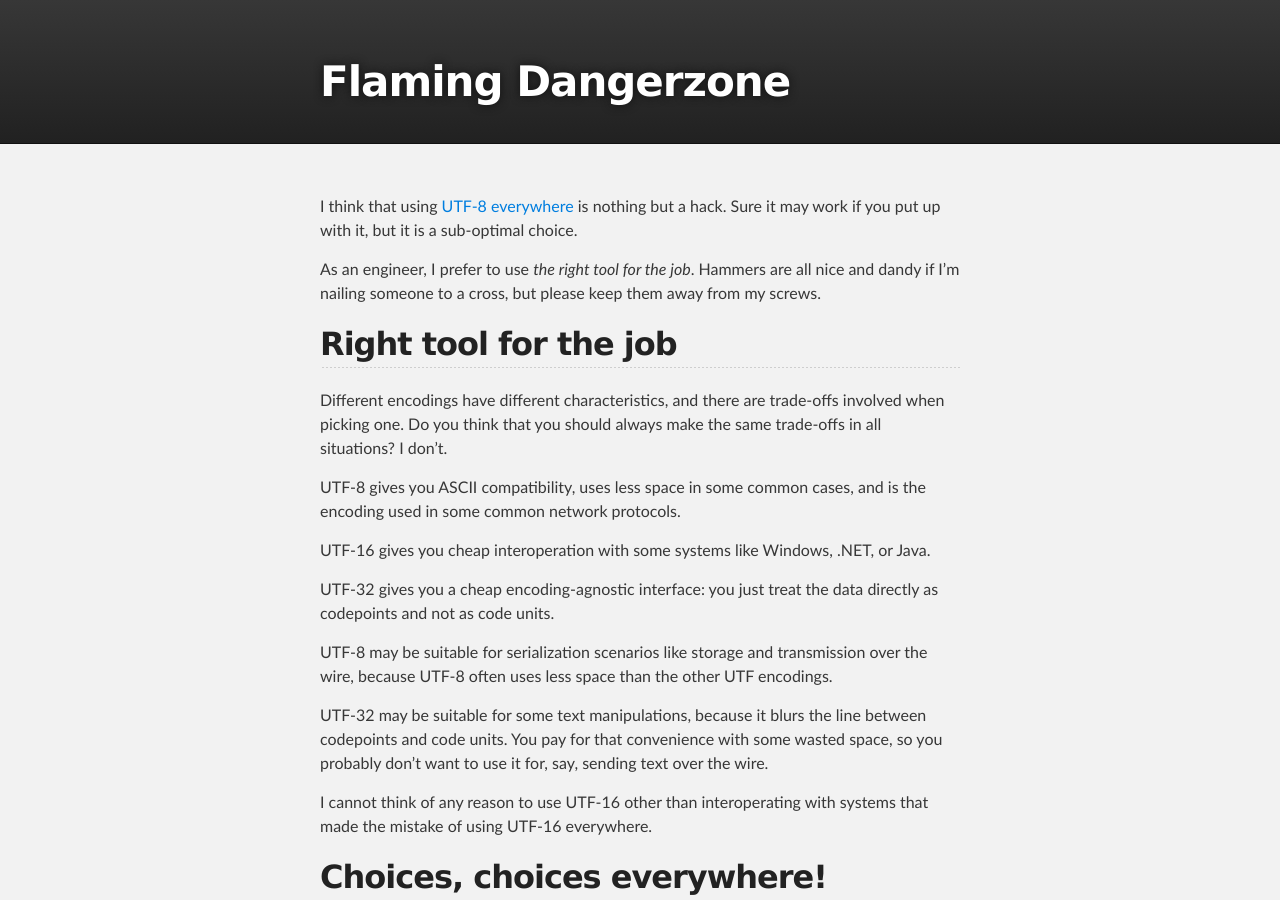
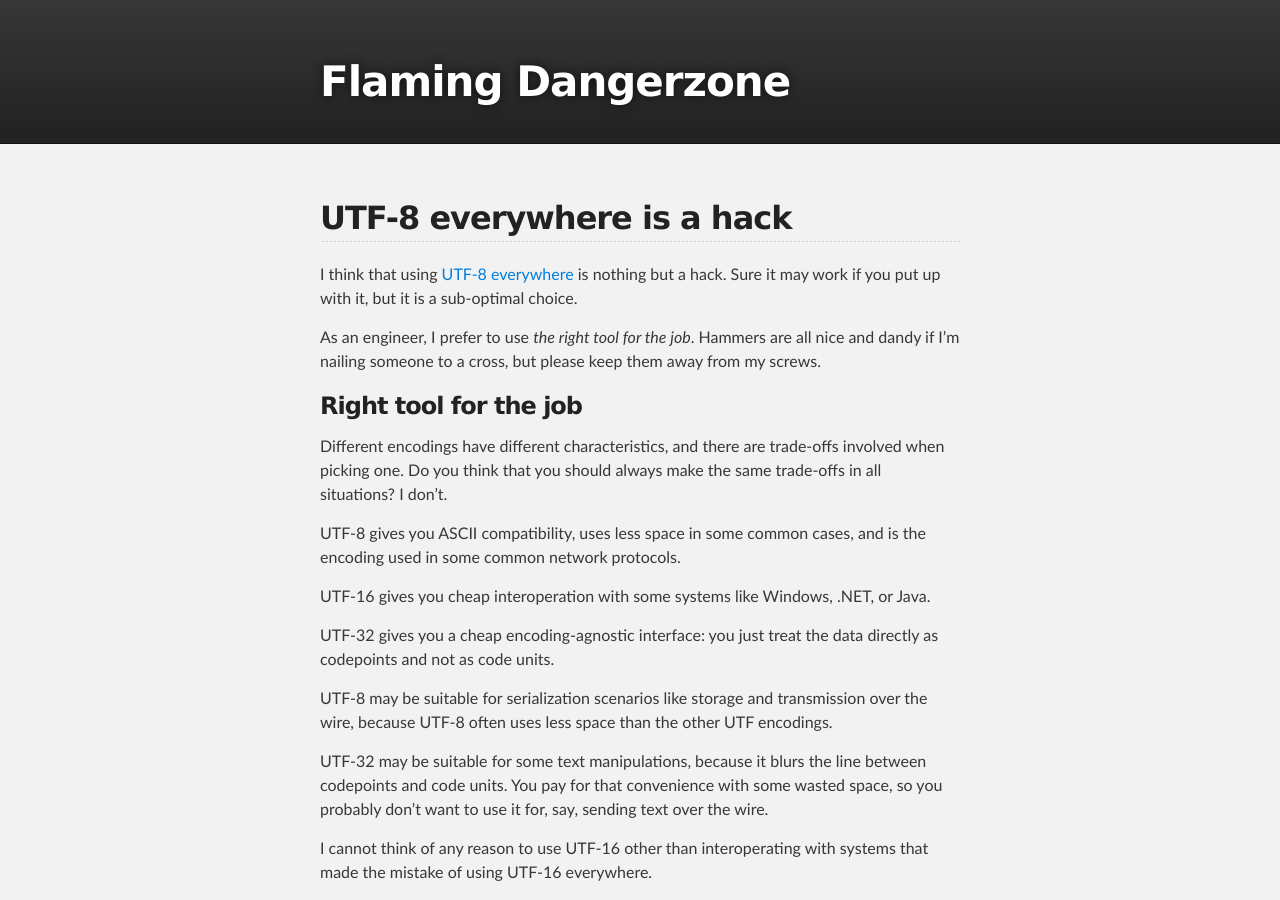
Before and after one commit to rmartinho/flamingdangerzone, a Jekyll site: the page built from other/utf8-everywhere.markdown, in a window 1280 px wide and 900 px high. Built offline with Jekyll 4.4.1, drawn with Linux system fonts in a browser that asks for light colours.

```diff
--- a/articles/utf8-everywhere.markdown
+++ b/other/utf8-everywhere.markdown
@@ -2,6 +2,8 @@
 layout: default
 title: How I want to use Unicode in C++
 ---
+
+## UTF-8 everywhere is a hack
 
 I think that using [UTF-8 everywhere][manifesto] is nothing but a hack. Sure it
 may work if you put up with it, but it is a sub-optimal choice.
@@ -10,7 +12,7 @@ As an engineer, I prefer to use *the right tool for the job*. Hammers are all
 nice and dandy if I'm nailing someone to a cross, but please keep them away from
 my screws.
 
-## Right tool for the job
+### Right tool for the job
 
 Different encodings have different characteristics, and there are trade-offs
 involved when picking one. Do you think that you should always make the same
@@ -36,7 +38,7 @@ wire.
 I cannot think of any reason to use UTF-16 other than interoperating with systems
 that made the mistake of using UTF-16 everywhere.
 
-## Choices, choices everywhere!
+### Choices, choices everywhere!
 
 Encoded in UTF-32, the King James version of the Bible uses a whopping sixteen
 megabytes of memory. Now consider how much text your application is manipulating
@@ -64,7 +66,7 @@ fashionista will pick whatever the latest trend is.
 But this hammer-screw argument I just made is not the reason I don't like
 http://utf8everywhere.org.
 
-## Text is text is text
+### Text is text is text
 
 The reason I don't like http://utf8everywhere.org is that it focuses on
 the wrong details. I believe the encoding is irrelevant for most text-related
@@ -81,7 +83,7 @@ As if text were not complex enough when made of Unicode codepoints, you are
 telling me that I should use text made of code units? No!  That simply does not
 make any sense for me.
 
-## One does not simply use a string
+### One does not simply use a string
 
 No, don't give me `std::string`. `std::string` is nothing but a `vector<char>`
 that keeps an extra null character at the end and has an enormous interface that
@@ -95,7 +97,7 @@ tool for the job.
 
 But I want more.
 
-## Use ALL the encodings!
+### Use ALL the encodings!
 
 I want the interfaces to be agnostic of encoding but I don't want the encoding
 to be chosen for me. I want to choose the right tool for the job. I want an
@@ -106,7 +108,7 @@ I want the interfaces to provide me with the tools for *serializing and
 deserializing text* to and from whatever other encodings I might need. The right
 tool for one job is not the right tool for all jobs.
 
-## Invariants or GTFO
+### Invariants or GTFO
 
 I want invariants. I don't want `char*`, aka "a bunch of bytes that may or may not be
 actual text". I want the interface to give me the guarantee that text is text. I
@@ -115,7 +117,7 @@ units, because I don't want to deal with code units. If I read in some lone
 surrogates I cannot create text from it; it follows that I should not find
 myself with an object representing that nonexistent text.
 
-## Am I living in the land of ponies and Unicodes?
+### Am I living in the land of ponies and Unicodes?
 
 Does this magical interface exist? Am I the only one that is fed up with the
 Jabberwocks that go by the names "UTF-8 text" and "UTF-16 text"? Can haz vorpal
```
Also changed, not shown: index.html (+13 -10 lines).
